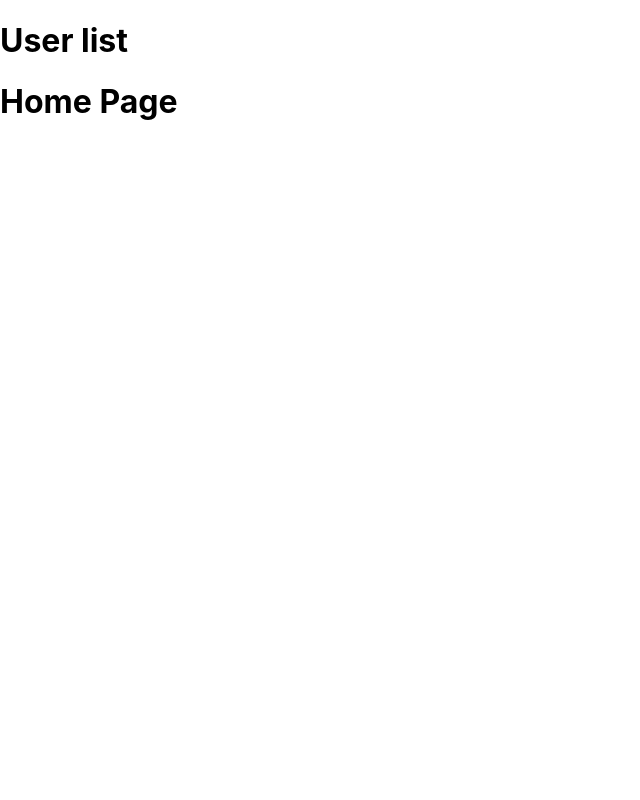
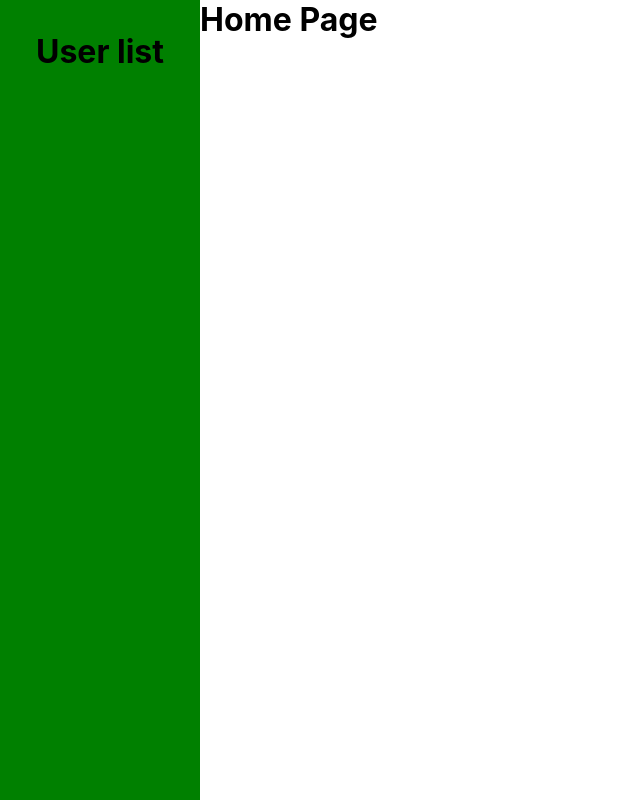
Before and after one commit to magnus-schj/Wishlist, a React (Create React App) app in the folder frontend/react/v2/: page / in a window 1280 px wide. Shown: the whole page, without its empty margins (0-640 px from the left). Built offline with nearby package versions, Linux system fonts and the light colour scheme.

Commit message:
basic styling

```diff
--- a/frontend/react/v2/src/App.css
+++ b/frontend/react/v2/src/App.css
@@ -1,5 +1,11 @@
+* {
+  margin: 0;
+  padding: 0;
+  box-sizing: border-box;
+}
 .App {
   text-align: center;
+  display: flex;
 }
 
 .App-logo {
--- a/frontend/react/v2/src/App.js
+++ b/frontend/react/v2/src/App.js
@@ -7,7 +7,7 @@ import {Switch, Route} from 'react-router-dom'
 
 function App() {
   return (
-    <div>
+    <div className="App">
       <UserList />
       <Switch>
         <Route exact path="/" component={HomePage} />
--- a/frontend/react/v2/src/components/user-list/user-list.component.jsx
+++ b/frontend/react/v2/src/components/user-list/user-list.component.jsx
@@ -1,4 +1,6 @@
 import React from "react";
+
+import "./user-list.styles.css";
 
 const UserList = () => (
   <div className="user-list">
--- /dev/null
+++ b/frontend/react/v2/src/components/user-list/user-list.styles.css
@@ -0,0 +1,6 @@
+.user-list {
+  height: 100vh;
+  width: 200px;
+  padding: 2rem;
+  background: green;
+}
```
Also changed, not shown: frontend/react/v2/src/pages/universall-styles/universall-styles.css (added), 1 other file (tests, documents, lock files or other folders).
